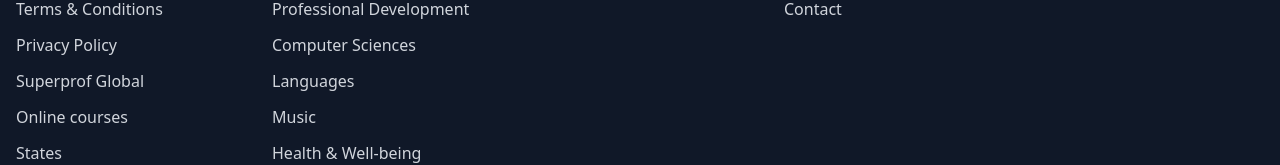
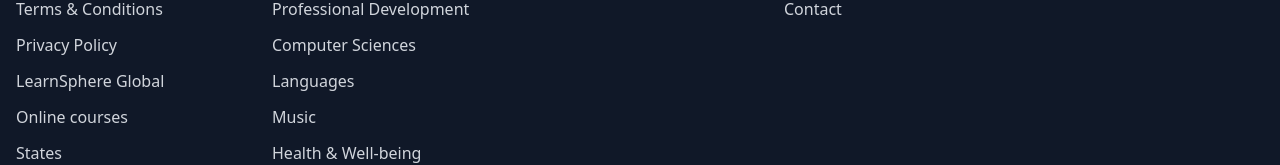
Before and after one commit to riyeba/DRAmbali_project, a React (Vite) app: page / in a window 1280 px wide. Shown: the part 3779-3944 px from the top of the page. Built offline with nearby package versions, Linux system fonts and the light colour scheme; the HTML template or start-up script is replaced by a standard one.

Commit message:
six commit

```diff
--- a/src/components/Footer.jsx
+++ b/src/components/Footer.jsx
@@ -12,7 +12,7 @@ const Footer = () => {
               <li><a href="#" className="text-gray-300 hover:text-white transition-colors">About Us</a></li>
               <li><a href="#" className="text-gray-300 hover:text-white transition-colors">Terms & Conditions</a></li>
               <li><a href="#" className="text-gray-300 hover:text-white transition-colors">Privacy Policy</a></li>
-              <li><a href="#" className="text-gray-300 hover:text-white transition-colors">Superprof Global</a></li>
+              <li><a href="#" className="text-gray-300 hover:text-white transition-colors">LearnSphere Global</a></li>
               <li><a href="#" className="text-gray-300 hover:text-white transition-colors">Online courses</a></li>
               <li><a href="#" className="text-gray-300 hover:text-white transition-colors">States</a></li>
               <li><a href="#" className="text-gray-300 hover:text-white transition-colors">Careers</a></li>
```
